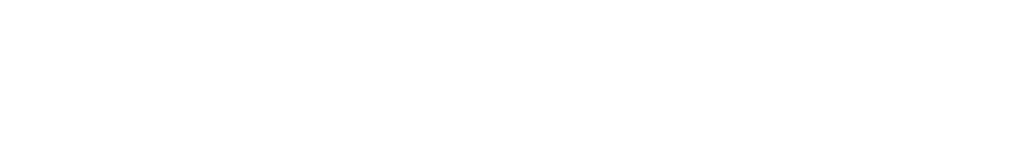
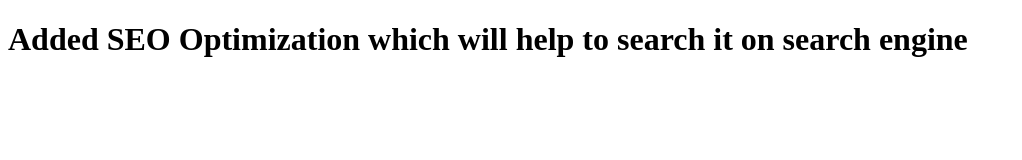
Before and after one commit to chandan0-1/Learning_Html, a plain HTML site: page Html Sandbox/03_meta_tags.html in a window 1280 px wide. Shown: the whole page, without its empty margins (0-1022 px from the left). Drawn offline with Linux system fonts and the light colour scheme.

Commit message:
some lines added

```diff
--- a/Html Sandbox/03_meta_tags.html
+++ b/Html Sandbox/03_meta_tags.html
@@ -10,6 +10,9 @@
   <title>Meta Tags</title>
 </head>
 <body>
+  <h1>
+    Added SEO Optimization which will help to search it on search engine
+    </h1>
 
 </body>
 </html>
```
